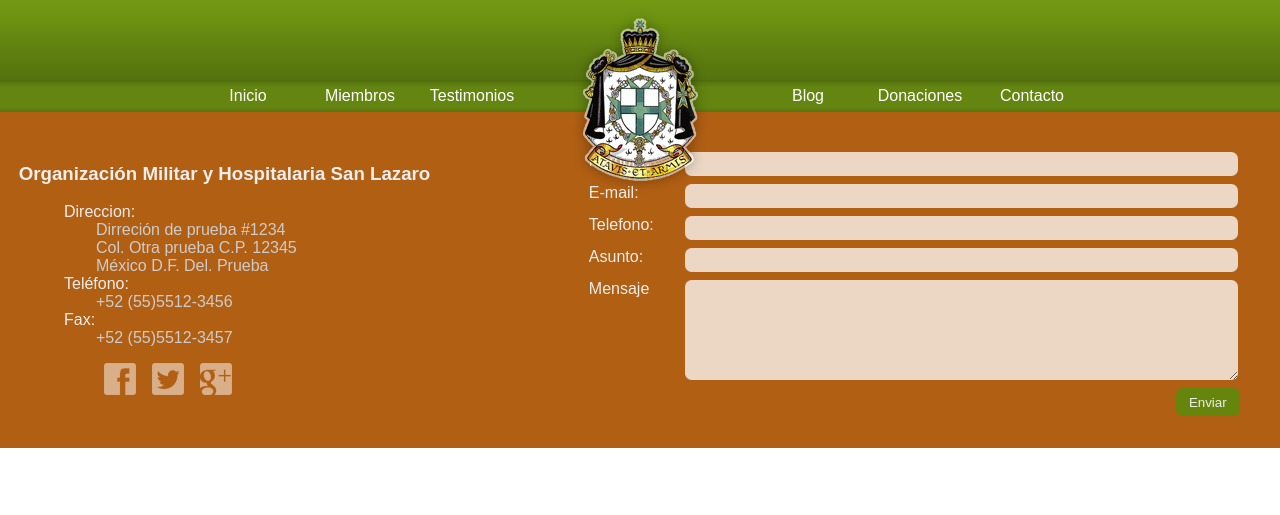
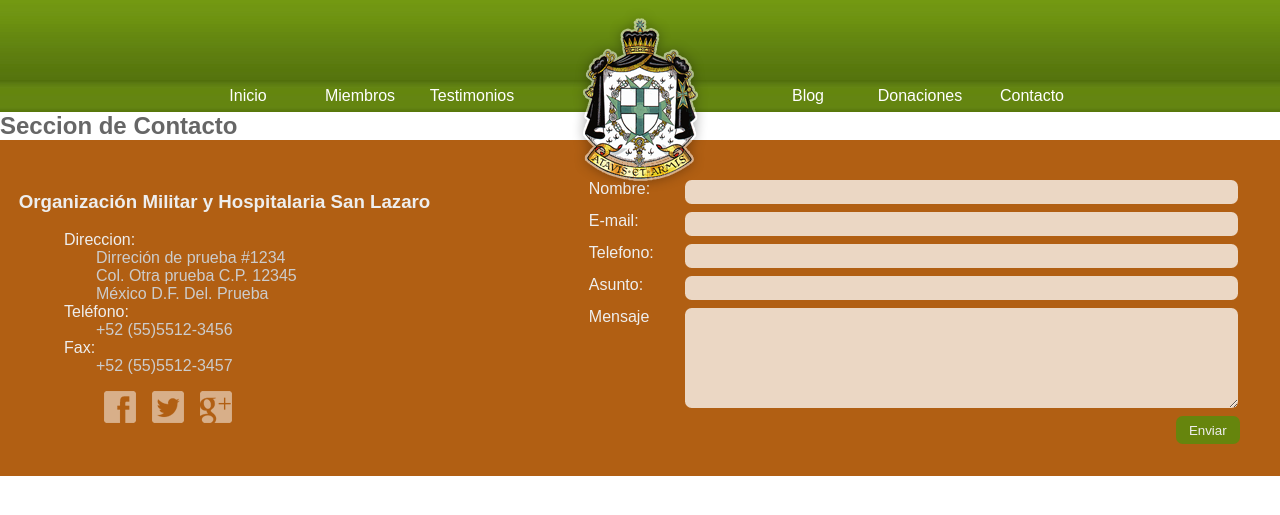
Before and after one commit to contecnologia/proyecto_slazaro, a Django app: template slazaro/blog/templates/blog/contacto.html in a window 1280 px wide. Shown: the top 515 px of the page. Run offline with Django 3.2, Linux system fonts and the light colour scheme; the template is opened without the code that fills it, so the values that code supplies are empty.

Commit message:
Templates Nuevos

```diff
--- a/slazaro/blog/templates/blog/contacto.html
+++ b/slazaro/blog/templates/blog/contacto.html
@@ -1 +1,7 @@
 {% extends "base.html" %}
+
+{% block main_content %}
+	<section class="contacto">
+		<h2>Seccion de Contacto</h2>
+	</section>
+{% endblock %}
--- a/slazaro/slazaro/templates/base.html
+++ b/slazaro/slazaro/templates/base.html
@@ -67,7 +67,8 @@
 			</ul>
 		</div>
 		<div class="right">
-			<form class="contacto-rapido" action="#" method="POST">
+			<form class="contacto-rapido" action="{% url 'contacto' %}" method="POST">
+				{% csrf_token %}
 				<p>
 					<label for="nombre">Nombre:</label>
 					<input type="text" name="nombre" id="nombre">
```
Also changed, not shown: slazaro/slazaro/templates/gracias.html (added, +11 -0 lines).
